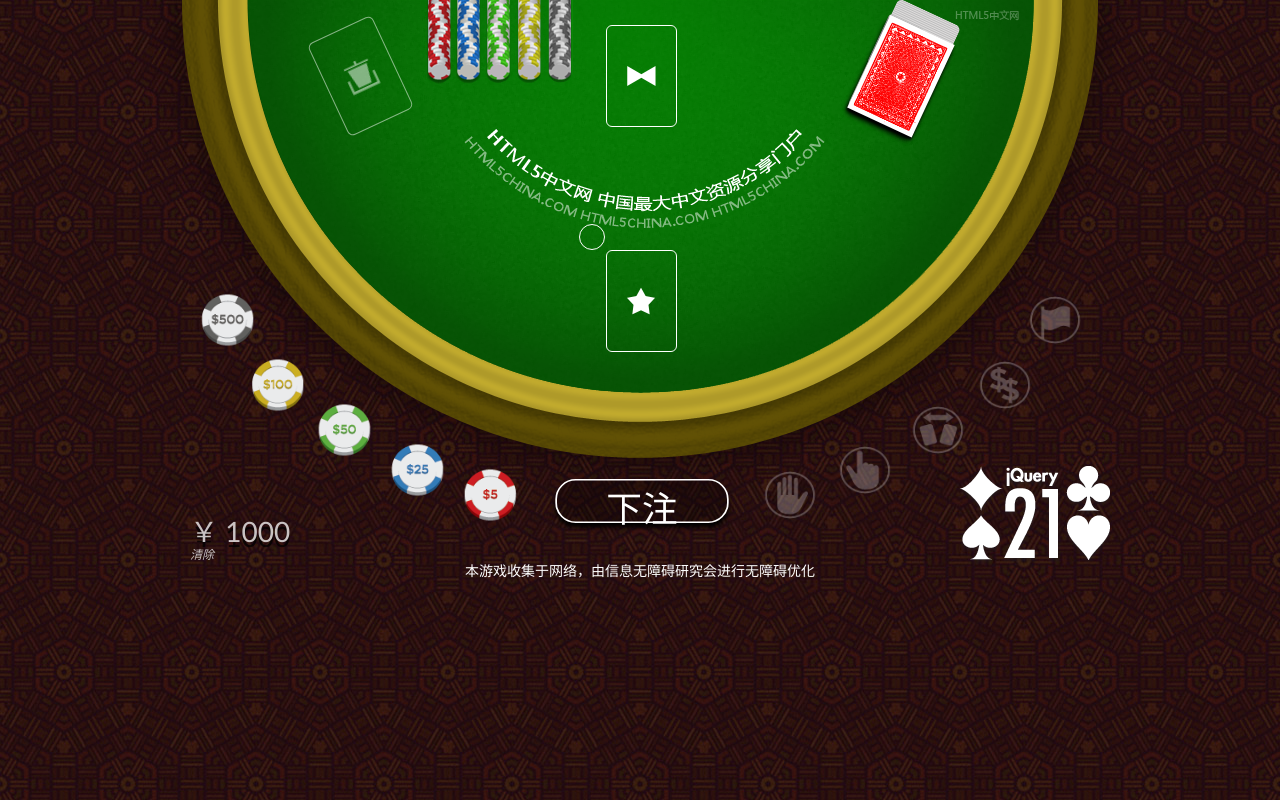
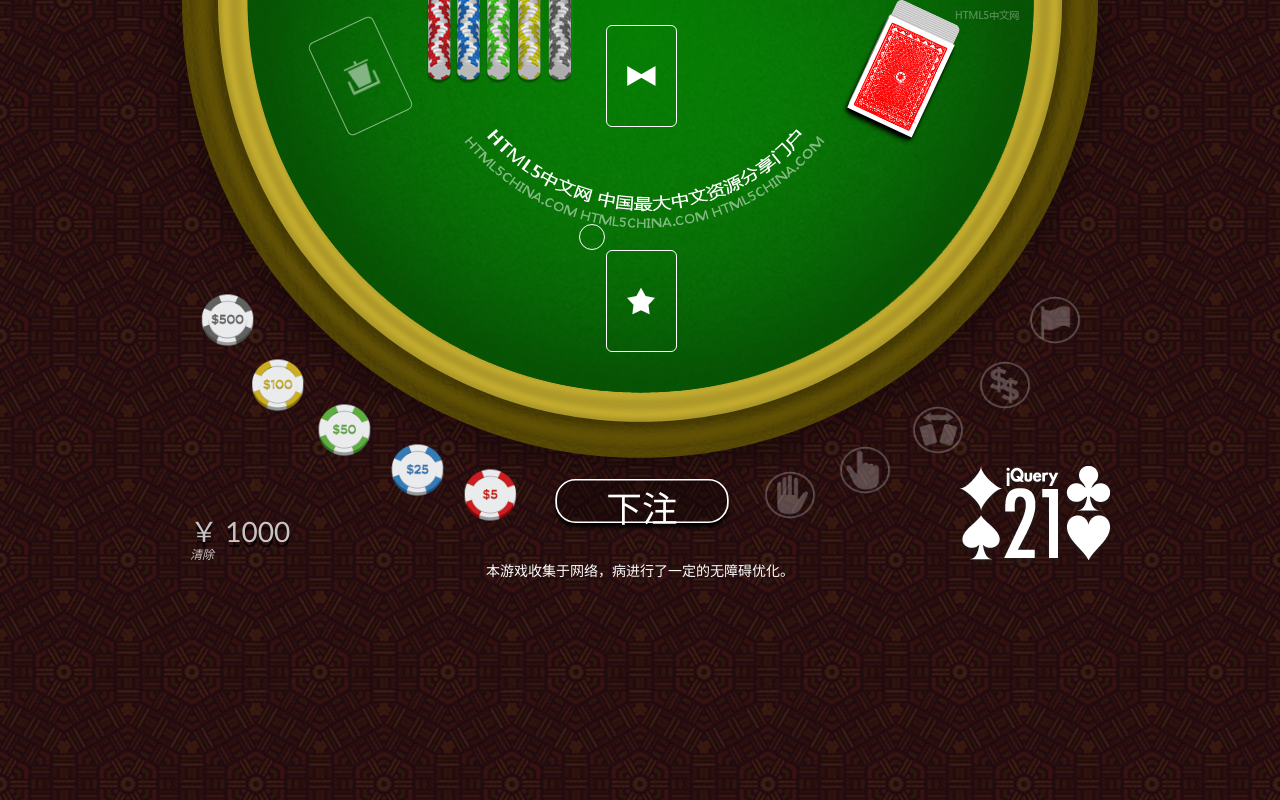
Before and after one commit to huaiyinfeilong/blackJ, a plain HTML site: page index.htm in a window 1280 px wide. Drawn offline with Linux system fonts and the light colour scheme.

Commit message:
更新代码

```diff
--- a/index.htm
+++ b/index.htm
@@ -74,6 +74,6 @@ a, a:link, a:visited{
     <div id="Logo">
 
     </div>
-    <div class="cyr">本游戏收集于网络，由<a href="http://www.siaa.org.cn" target="_blank">信息无障碍研究会</a>进行无障碍优化</div>
+    <div class="cyr">本游戏收集于网络，病进行了一定的无障碍优化。</div>
 </div>
 </BODY></HTML>
```
